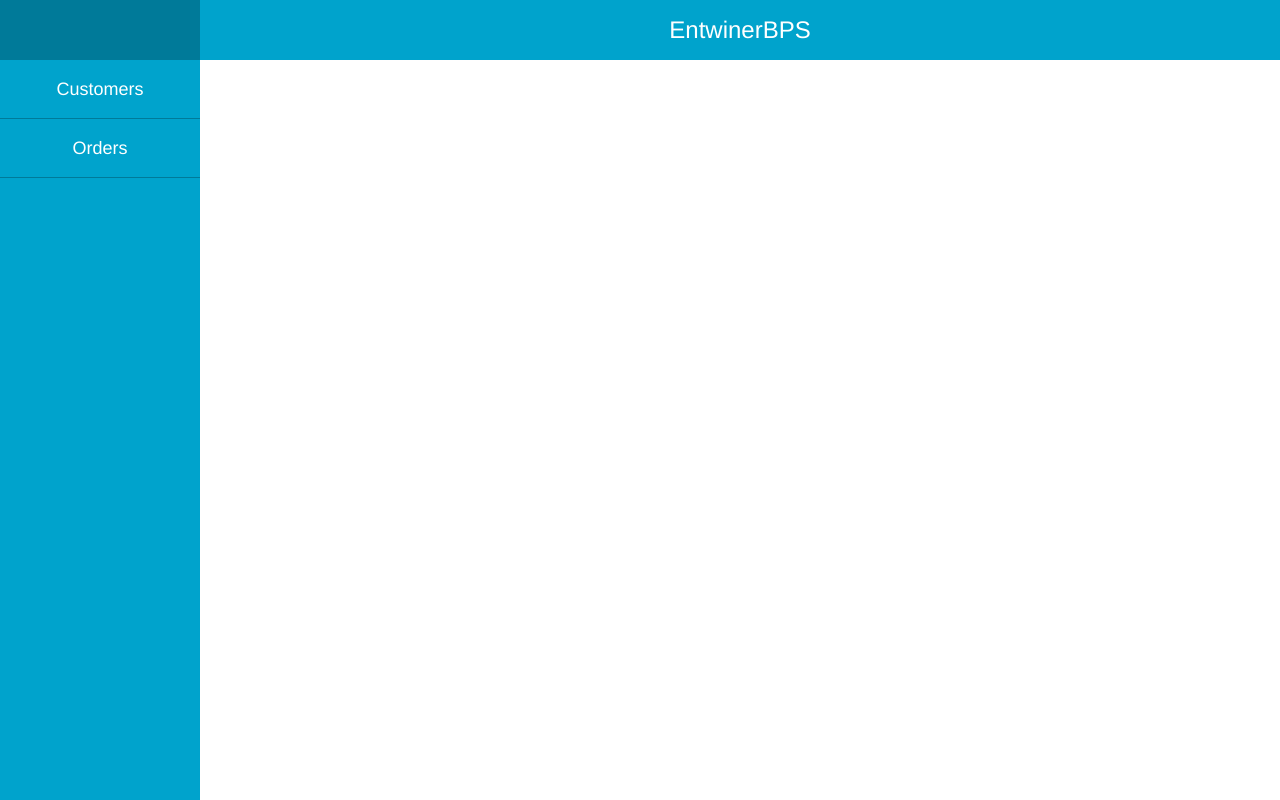
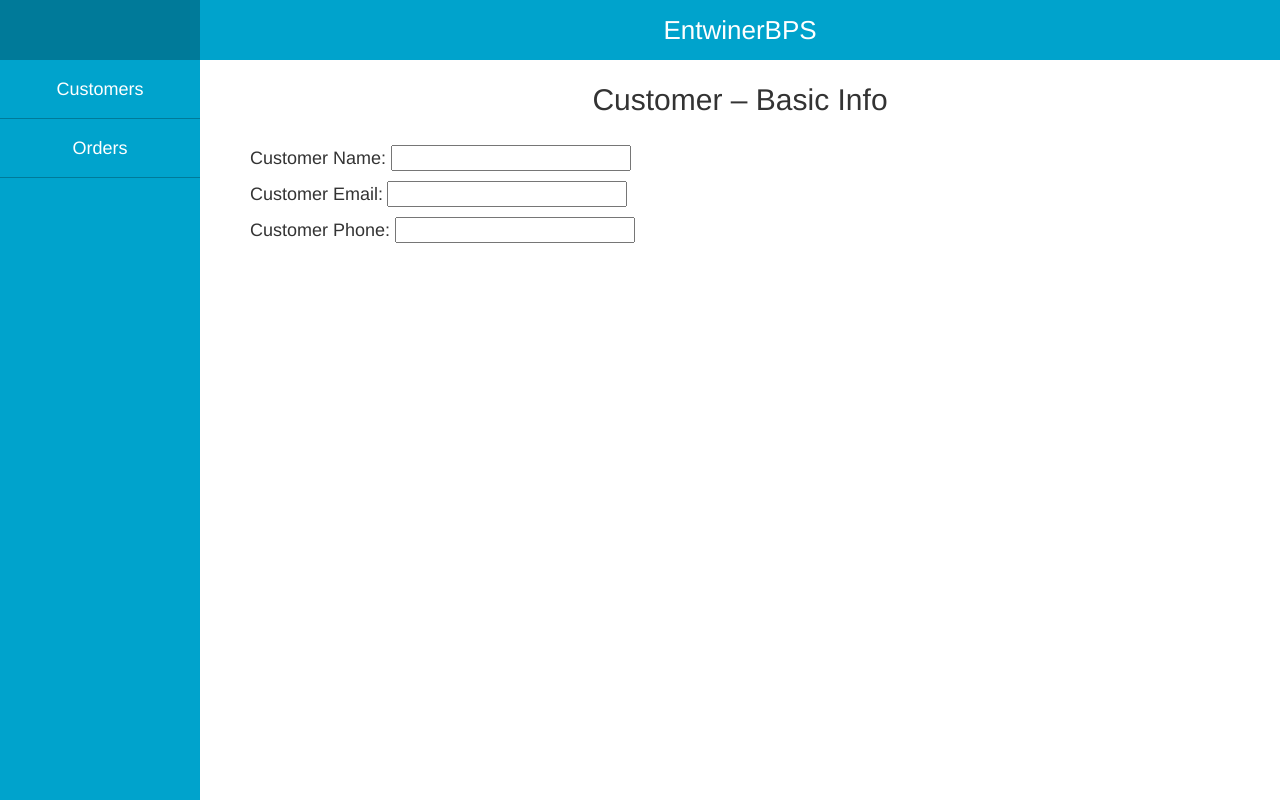
Before and after one commit to Ad-Mora/BPS, a Django app: page /home/ in a window 1280 px wide. Run offline with Django 3.2, Linux system fonts and the light colour scheme.

Commit message:
Created basic input fields for the customer view

```diff
--- a/BPSApp/static/BPSApp/Homepage.css
+++ b/BPSApp/static/BPSApp/CSS/Homepage.css
@@ -1,6 +1,10 @@
+body{
+    padding-top: 60px;
+    padding-left: 200px;
+}
 .header{
     position: fixed;
-    left: 200px;
+    top: 0px;
     height: 60px;
     width: calc(100% - 200px);
     background-color: #00a3cc;
@@ -8,12 +12,14 @@
 .header-title{
     text-align: center;
     line-height: 60px;
-    font-size: 24px;
+    font-size: 26px;
     font-weight: 500;
     color: white;
 }
 .sidebar{
     position: fixed;
+    top: 0px;
+    left: 0px;
     height: 100%;
     width: 200px;
     background-color: #00a3cc;
@@ -38,3 +44,29 @@
     height: 60px;
     width: 200px;
 }
+
+.page-content{
+}
+.content-header{
+    text-align: center;
+    margin-top: 25px;
+    font-size: 30px;
+    font-weight: 500;
+    color: #333333;
+}
+.form-content{
+    margin-top: 30px;
+    padding-left: 50px;
+}
+.whole-line-field{
+    margin-bottom: 10px;
+}
+.input-label{
+    display: inline-block;
+    color: #333333;
+    font-size: 18px;
+}
+.input-field{
+    height: 20px;
+    font-size: 18px;
+}
--- a/BPSApp/templates/BPSApp/Homepage.html
+++ b/BPSApp/templates/BPSApp/Homepage.html
@@ -3,11 +3,11 @@
 <html lang="en">
 <head>
   <meta charset="UTF-8">
-  <title>Title</title>
+  <title>Home</title>
 
-  <link rel="stylesheet" type="text/css" href="{% static "BPSApp/Reset.css" %}">
-  <link rel="stylesheet" type="text/css" href="{% static "BPSApp/Defaults.css" %}">
-  <link rel="stylesheet" type="text/css" href="{% static "BPSApp/Homepage.css" %}">
+  <link rel="stylesheet" type="text/css" href="{% static "BPSApp/CSS/Reset.css" %}">
+  <link rel="stylesheet" type="text/css" href="{% static "BPSApp/CSS/Defaults.css" %}">
+  <link rel="stylesheet" type="text/css" href="{% static "BPSApp/CSS/Homepage.css" %}">
 </head>
 
 <body>
@@ -25,5 +25,26 @@
   </div>
 </div>
 
+<div class="page-content">
+  <p class="content-header">Customer – Basic Info</p>
+  <div class="form-content">
+
+    <div class="whole-line-field">
+      <p class="input-label">Customer Name:</p>
+      <input class="input-field" type="text">
+    </div>
+
+    <div class="whole-line-field">
+      <p class="input-label">Customer Email:</p>
+      <input class="input-field" type="text">
+    </div>
+
+    <div class="whole-line-field">
+      <p class="input-label">Customer Phone:</p>
+      <input class="input-field" type="text">
+    </div>
+  </div>
+</div>
+
 </body>
 </html>
--- a/BPSApp/templates/BPSApp/Login.html
+++ b/BPSApp/templates/BPSApp/Login.html
@@ -7,9 +7,9 @@
   <meta name="viewport" content="width=device-width, initial-scale=1.0">
   <title>Login</title>
 
-  <link rel="stylesheet" type="text/css" href="{% static "BPSApp/Reset.css" %}">
-  <link rel="stylesheet" type="text/css" href="{% static "BPSApp/Defaults.css" %}">
-  <link rel="stylesheet" type="text/css" href="{% static "BPSApp/Login.css" %}">
+  <link rel="stylesheet" type="text/css" href="{% static "BPSApp/CSS/Reset.css" %}">
+  <link rel="stylesheet" type="text/css" href="{% static "BPSApp/CSS/Defaults.css" %}">
+  <link rel="stylesheet" type="text/css" href="{% static "BPSApp/CSS/Login.css" %}">
 </head>
 
 <body>
--- a/BPSApp/views.py
+++ b/BPSApp/views.py
@@ -2,8 +2,8 @@ from django.shortcuts import render
 
 
 def login_screen(request):
-    return render(request, 'BPSApp/Login.html')
+    return render(request, 'BPSApp/login.html')
 
 
 def homepage(request):
-    return render(request, 'BPSApp/Homepage.html')
+    return render(request, 'BPSApp/homepage.html')
```
Also changed, not shown: BPSApp/static/BPSApp/CSS/Defaults.css (renamed from BPSApp/static/BPSApp/Defaults.css), BPSApp/static/BPSApp/CSS/Login.css (renamed from BPSApp/static/BPSApp/Login.css), BPSApp/static/BPSApp/CSS/Reset.css (renamed from BPSApp/static/BPSApp/Reset.css), BPSApp/static/BPSApp/JS/tabs.js (added), BPSApp/urls.py (line endings or trailing spaces).
